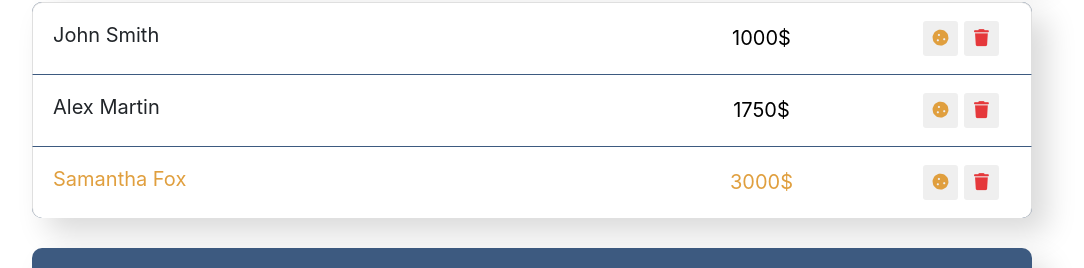
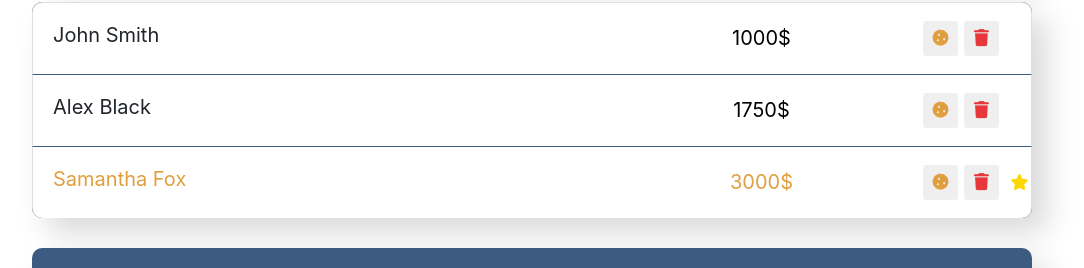
Before and after one commit to Kostin-ILya/Employees-React, a React (Create React App) app: page / in a window 1280 px wide. Shown: the part 428-696 px from the top of the page, without its empty margins (108-1192 px from the left). Built offline with nearby package versions, Linux system fonts and the light colour scheme.

Commit message:
.js => .jsx, + clsx lib,  onRise handler ListItem

```diff
--- a/package.json
+++ b/package.json
@@ -6,6 +6,7 @@
     "@testing-library/jest-dom": "^5.16.4",
     "@testing-library/react": "^13.3.0",
     "@testing-library/user-event": "^13.5.0",
+    "clsx": "^1.2.1",
     "react": "^18.2.0",
     "react-dom": "^18.2.0",
     "react-scripts": "5.0.1",
--- a/src/components/app/app.js
+++ b/src/components/app/app.jsx
@@ -8,9 +8,9 @@ import './app.css'
 
 function App() {
   const some = [
-    { name: 'John Smith', salary: 1000, increase: false, id: 1 },
-    { name: 'Alex Martin', salary: 1750, increase: false, id: 2 },
-    { name: 'Samantha Fox', salary: 3000, increase: true, id: 3 },
+    { name: 'John Smith', salary: 1000, increase: false, star: false, id: 1 },
+    { name: 'Alex Black', salary: 1750, increase: false, star: false, id: 2 },
+    { name: 'Samantha Fox', salary: 3000, increase: true, star: true, id: 3 },
   ]
 
   return (
--- a/src/components/employees-list-item/employees-list-item.js
+++ /dev/null
@@ -1,61 +0,0 @@
-import { Component } from 'react'
-import './employees-list-item.css'
-
-class EmployeesListItem extends Component {
-  constructor(props) {
-    super(props)
-    this.state = {
-      increase: this.props.increase,
-    }
-  }
-
-  onIncrease = () => {
-    this.setState(({ increase }) => ({
-      increase: !increase,
-    }))
-  }
-
-  putStar = () => {}
-
-  render() {
-    const { name, salary } = this.props
-    const { increase } = this.state
-
-    const classNames = increase
-      ? 'list-group-item d-flex justify-content-between increase'
-      : 'list-group-item d-flex justify-content-between'
-    // let classes = 'list-group-item d-flex justify-content-between'
-    // if (increase) {
-    //   classes += ' increase'
-    // }
-
-    return (
-      <li className={classNames}>
-        <span className='list-group-item-label' onClick={this.putStar}>
-          {name}
-        </span>
-        <input
-          type='text'
-          className='list-group-item-input'
-          defaultValue={salary + '$'}
-        />
-        <div className='d-flex justify-content-center align-items-center'>
-          <button
-            type='button'
-            className='btn-cookie btn-sm'
-            onClick={this.onIncrease}
-          >
-            <i className='fas fa-cookie'></i>
-          </button>
-
-          <button type='button' className='btn-trash btn-sm '>
-            <i className='fas fa-trash'></i>
-          </button>
-          <i className='fas fa-star'></i>
-        </div>
-      </li>
-    )
-  }
-}
-
-export default EmployeesListItem
--- /dev/null
+++ b/src/components/employees-list-item/employees-list-item.jsx
@@ -0,0 +1,98 @@
+import { Component } from 'react'
+import clsx from 'clsx'
+
+import './employees-list-item.css'
+
+class EmployeesListItem extends Component {
+  constructor(props) {
+    super(props)
+    this.state = {
+      increase: this.props.increase,
+      star: this.props.star,
+    }
+  }
+
+  onIncrease = () => {
+    this.setState(({ increase }) => ({
+      increase: !increase,
+    }))
+  }
+
+  onRise = () => {
+    this.setState(({ star }) => ({
+      star: !star,
+    }))
+  }
+
+  render() {
+    const { name, salary } = this.props
+    const { increase, star } = this.state
+
+    const classNames = clsx('list-group-item d-flex justify-content-between', {
+      increase: increase,
+      like: star,
+    })
+
+    return (
+      <li className={classNames}>
+        <span className='list-group-item-label' onClick={this.onRise}>
+          {name}
+        </span>
+        <input
+          type='text'
+          className='list-group-item-input'
+          defaultValue={salary + '$'}
+        />
+        <div className='d-flex justify-content-center align-items-center'>
+          <button
+            type='button'
+            className='btn-cookie btn-sm'
+            onClick={this.onIncrease}
+          >
+            <i className='fas fa-cookie'></i>
+          </button>
+
+          <button type='button' className='btn-trash btn-sm '>
+            <i className='fas fa-trash'></i>
+          </button>
+          <i className='fas fa-star'></i>
+        </div>
+      </li>
+    )
+  }
+}
+
+export default EmployeesListItem
+
+// const classNames = objstr({
+//   'list-group-item d-flex justify-content-between': true,
+//   'increase': increase,
+//   'like': star,
+// })
+
+// Работа с классами без библиотек
+// const classNames =
+//   increase && star
+//     ? 'list-group-item d-flex justify-content-between increase like'
+//     : increase
+//     ? 'list-group-item d-flex justify-content-between increase'
+//     : star
+//     ? 'list-group-item d-flex justify-content-between like'
+//     : 'list-group-item d-flex justify-content-between '
+
+/*   let classNames
+    if (increase && star) {
+      classNames =
+        'list-group-item d-flex justify-content-between increase like'
+    } else if (increase) {
+      classNames = 'list-group-item d-flex justify-content-between increase'
+    } else if (star) {
+      classNames = 'list-group-item d-flex justify-content-between like'
+    } else {
+      classNames = 'list-group-item d-flex justify-content-between '
+    } */
+
+// let classes = 'list-group-item d-flex justify-content-between'
+// if (increase) {
+//   classes += ' increase'
+// }
--- a/src/components/employees-list/employees-list.js
+++ b/src/components/employees-list/employees-list.jsx
@@ -1,4 +1,4 @@
-import EmployeesListItem from '../employees-list-item/employees-list-item'
+import EmployeesListItem from '../employees-list-Item/employees-list-item'
 
 import './employees-list.css'
 
```
Also changed, not shown: src/components/app-filter/app-filter.jsx (renamed from src/components/app-filter/app-filter.js), src/components/app-info/app-info.jsx (renamed from src/components/app-info/app-info.js), 1 other file (tests, documents, lock files or other folders).
